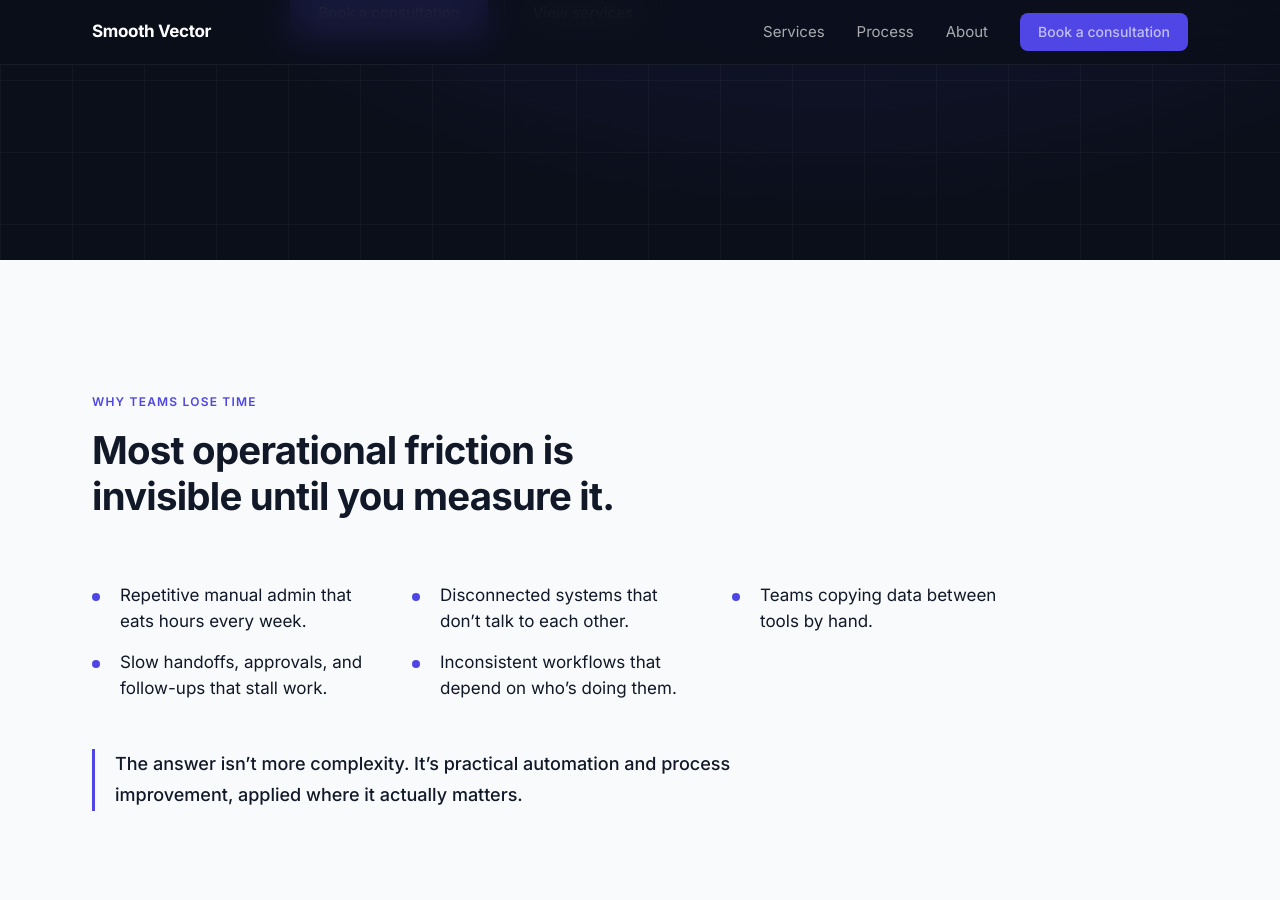
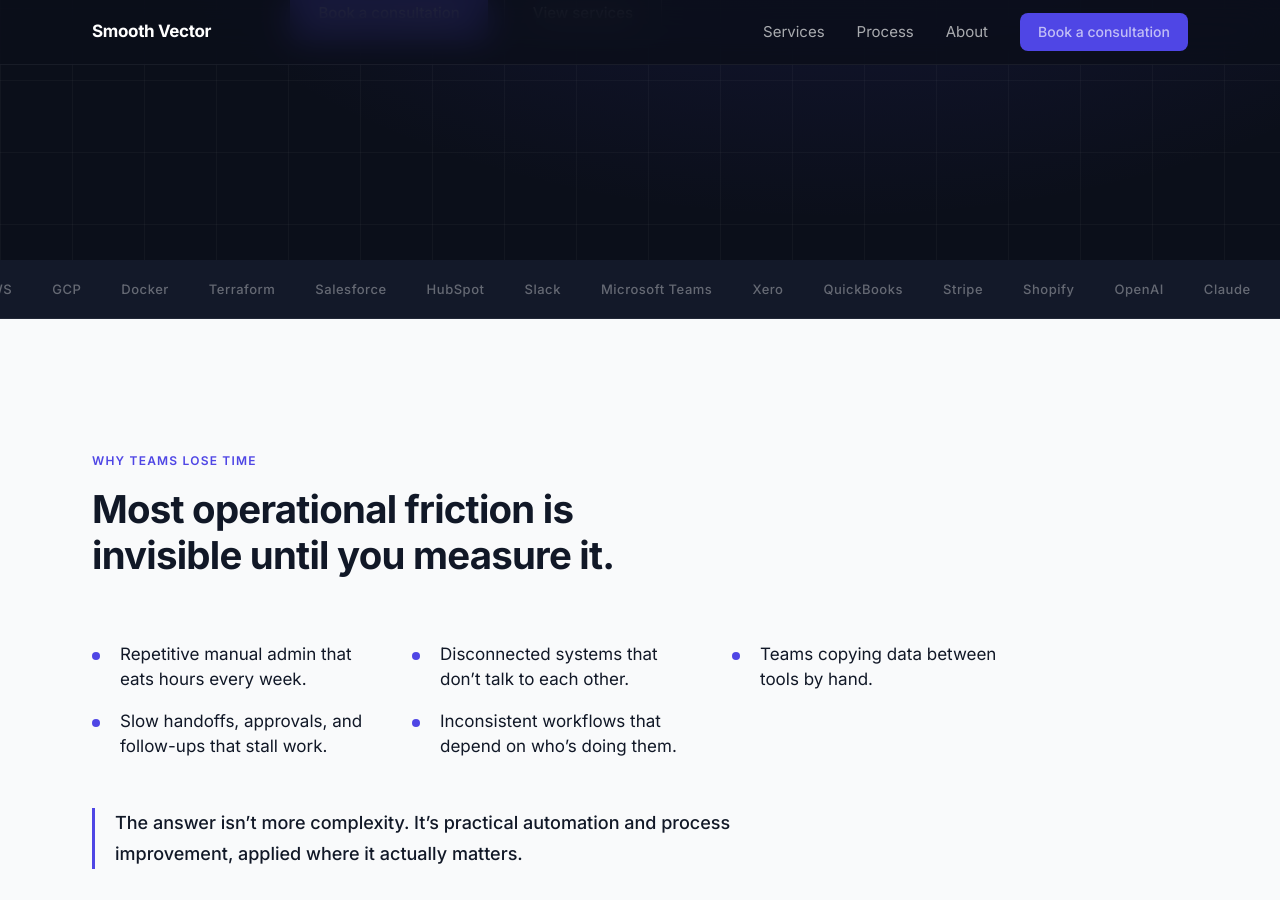
Before and after one commit to Smooth-Vector/smooth-vector, a Jekyll site: the page built from index.html, in a window 1280 px wide and 900 px high, scrolled down 640 px. Built offline with Jekyll 4.4.1, drawn with Linux system fonts in a browser that asks for light colours; some of the changed text lies outside the part shown.

Commit message:
Rework services layout, add tech ribbon, sharpen pricing cards
Split services into two rows (one-off and retainers), move process
section above pricing, add horizontally scrolling tech stack ribbon
below hero, make prices prominent with punchy taglines, and remove
outcome lines from pricing cards.

Co-Authored-By: Claude Opus 4.6 <noreply@anthropic.com>

```diff
--- a/assets/css/main.css
+++ b/assets/css/main.css
@@ -190,6 +190,41 @@ nav {
 }
 
 /* ===========================
+   Tech Ribbon
+   =========================== */
+
+.tech-ribbon {
+  background: var(--dark-2);
+  border-bottom: 1px solid rgba(255, 255, 255, 0.06);
+  overflow: hidden;
+  padding: 1rem 0;
+  white-space: nowrap;
+}
+
+.tech-ribbon-track {
+  display: inline-flex;
+  gap: 2.5rem;
+  animation: ribbon-scroll 40s linear infinite;
+}
+
+.tech-ribbon-track span {
+  font-size: 0.8125rem;
+  font-weight: 500;
+  color: rgba(255, 255, 255, 0.35);
+  letter-spacing: 0.04em;
+  flex-shrink: 0;
+}
+
+@keyframes ribbon-scroll {
+  0% {
+    transform: translateX(0);
+  }
+  100% {
+    transform: translateX(-50%);
+  }
+}
+
+/* ===========================
    Hero
    =========================== */
 
@@ -275,6 +310,21 @@ nav {
   display: grid;
   grid-template-columns: repeat(auto-fit, minmax(256px, 1fr));
   gap: 1.5rem;
+}
+
+.services-grid-half {
+  grid-template-columns: repeat(2, 1fr);
+}
+
+.services-grid-thirds {
+  grid-template-columns: repeat(3, 1fr);
+}
+
+.services-subheading {
+  font-size: 1.125rem;
+  font-weight: 600;
+  color: var(--text-muted);
+  margin: 3rem 0 1.5rem;
 }
 
 .service-card {
@@ -483,16 +533,25 @@ nav {
    =========================== */
 
 .service-card-price {
-  font-size: 1.75rem;
+  font-size: 2.25rem;
   font-weight: 700;
-  color: var(--text);
-  margin-bottom: 0.75rem;
+  color: var(--accent);
+  margin-bottom: 0.5rem;
+  letter-spacing: -0.03em;
+  line-height: 1;
 }
 
 .service-card-price span {
   font-size: 1rem;
   font-weight: 500;
   color: var(--text-muted);
+}
+
+.service-card-tagline {
+  font-size: 0.9375rem;
+  font-weight: 500;
+  color: var(--text);
+  margin-bottom: 0.25rem;
 }
 
 .service-card-featured {
@@ -719,6 +778,11 @@ footer {
     padding: 7rem 0 5rem;
   }
 
+  .services-grid-half,
+  .services-grid-thirds {
+    grid-template-columns: 1fr;
+  }
+
   .about-stats {
     grid-template-columns: 1fr 1fr;
   }
--- a/index.html
+++ b/index.html
@@ -19,6 +19,53 @@ description: Smooth Vector helps SMEs and growing organisations improve efficien
   </div>
 </section>
 
+<!-- Tech Ribbon -->
+<div class="tech-ribbon">
+  <div class="tech-ribbon-track">
+    <span>n8n</span>
+    <span>Zapier</span>
+    <span>Make</span>
+    <span>AWS</span>
+    <span>GCP</span>
+    <span>Docker</span>
+    <span>Terraform</span>
+    <span>Salesforce</span>
+    <span>HubSpot</span>
+    <span>Slack</span>
+    <span>Microsoft Teams</span>
+    <span>Xero</span>
+    <span>QuickBooks</span>
+    <span>Stripe</span>
+    <span>Shopify</span>
+    <span>OpenAI</span>
+    <span>Claude</span>
+    <span>BigQuery</span>
+    <span>Gmail</span>
+    <span>Mailchimp</span>
+    <!-- duplicate for seamless loop -->
+    <span>n8n</span>
+    <span>Zapier</span>
+    <span>Make</span>
+    <span>AWS</span>
+    <span>GCP</span>
+    <span>Docker</span>
+    <span>Terraform</span>
+    <span>Salesforce</span>
+    <span>HubSpot</span>
+    <span>Slack</span>
+    <span>Microsoft Teams</span>
+    <span>Xero</span>
+    <span>QuickBooks</span>
+    <span>Stripe</span>
+    <span>Shopify</span>
+    <span>OpenAI</span>
+    <span>Claude</span>
+    <span>BigQuery</span>
+    <span>Gmail</span>
+    <span>Mailchimp</span>
+  </div>
+</div>
+
 <!-- Problem -->
 <section id="problem" class="problem">
   <div class="container">
@@ -34,84 +81,6 @@ description: Smooth Vector helps SMEs and growing organisations improve efficien
       <li>Inconsistent workflows that depend on who&rsquo;s doing them.</li>
     </ul>
     <p class="problem-closer">The answer isn&rsquo;t more complexity. It&rsquo;s practical automation and process improvement, applied where it actually matters.</p>
-  </div>
-</section>
-
-<!-- Services -->
-<section id="services" class="services">
-  <div class="container">
-    <div class="section-header">
-      <span class="label">What we offer</span>
-      <h2>Clear services. Fixed shape. Real outcomes.</h2>
-      <p>Start with a conversation, move to delivery, and stay supported. Pick what fits or tell us what you need.</p>
-    </div>
-    <div class="services-grid">
-
-      <div class="service-card">
-        <h3>Consultation</h3>
-        <p class="service-card-price">&pound;50</p>
-        <p>A focused 1-hour call to understand your workflows, identify friction, and agree whether automation is the right next step.</p>
-        <ul class="card-includes">
-          <li>1-hour video call</li>
-          <li>&pound;50 deducted from any agreed automation project</li>
-          <li>Honest assessment, no obligation</li>
-        </ul>
-        <p class="card-outcome"><strong>Outcome:</strong> clarity on what to automate first and whether we&rsquo;re a good fit.</p>
-        <a href="https://calendly.com/your-link" class="btn btn-primary" style="margin-top:1rem; width:100%; justify-content:center;">Book on Calendly</a>
-      </div>
-
-      <div class="service-card">
-        <h3>Workflow Automation</h3>
-        <p class="service-card-price">&pound;500</p>
-        <p>A single, clearly defined workflow problem scoped and solved. We collaborate to define the need, then build and deliver the automation.</p>
-        <ul class="card-includes">
-          <li>Up to 1 day of collaborative scoping</li>
-          <li>Automated workflow delivered within 2 weeks</li>
-          <li>Full handover and documentation</li>
-        </ul>
-        <p class="card-outcome"><strong>Outcome:</strong> one clear workflow improved through automation, running and ready to use.</p>
-      </div>
-
-      <div class="service-card">
-        <h3>Starter Retainer</h3>
-        <p class="service-card-price">&pound;200<span>/month</span></p>
-        <p>Lightweight ongoing support for teams with automations already in place.</p>
-        <ul class="card-includes">
-          <li>Up to 2 hours support</li>
-          <li>Minor workflow tweaks and fixes</li>
-          <li>Email support (48hr response)</li>
-        </ul>
-        <p class="card-outcome"><strong>Outcome:</strong> your automations stay healthy without needing in-house expertise.</p>
-      </div>
-
-      <div class="service-card service-card-featured">
-        <span class="label">Most popular</span>
-        <h3>Growth Retainer</h3>
-        <p class="service-card-price">&pound;500<span>/month</span></p>
-        <p>The core offer for teams actively improving their operations through automation.</p>
-        <ul class="card-includes">
-          <li>Up to 5 hours support</li>
-          <li>Workflow improvements and small builds</li>
-          <li>Priority support (24hr response)</li>
-          <li>Monthly optimisation review</li>
-        </ul>
-        <p class="card-outcome"><strong>Outcome:</strong> continuous efficiency gains with a dedicated automation partner.</p>
-      </div>
-
-      <div class="service-card">
-        <h3>Scale Retainer</h3>
-        <p class="service-card-price">&pound;1,000<span>/month</span></p>
-        <p>For organisations ready to invest seriously in operational efficiency and new automation.</p>
-        <ul class="card-includes">
-          <li>Up to 12 hours support</li>
-          <li>New automations and advanced improvements</li>
-          <li>Same-day priority support</li>
-          <li>Monthly strategy and optimisation call</li>
-        </ul>
-        <p class="card-outcome"><strong>Outcome:</strong> a strategic automation capability embedded in your operations.</p>
-      </div>
-
-    </div>
   </div>
 </section>
 
@@ -143,6 +112,84 @@ description: Smooth Vector helps SMEs and growing organisations improve efficien
         <h3>Support</h3>
         <p>Hand over, refine, and optionally continue improving through monthly support.</p>
       </div>
+    </div>
+  </div>
+</section>
+
+<!-- Services -->
+<section id="services" class="services">
+  <div class="container">
+    <div class="section-header">
+      <span class="label">What we offer</span>
+      <h2>Clear services. Fixed shape. Real outcomes.</h2>
+      <p>Start with a conversation, move to delivery, and stay supported. Pick what fits or tell us what you need.</p>
+    </div>
+    <div class="services-grid services-grid-half">
+
+      <div class="service-card">
+        <h3>Consultation</h3>
+        <p class="service-card-price">&pound;50</p>
+        <p class="service-card-tagline">Find the friction. Map the fix.</p>
+        <ul class="card-includes">
+          <li>1-hour video call</li>
+          <li>&pound;50 deducted from any agreed automation project</li>
+          <li>Honest assessment, no obligation</li>
+        </ul>
+        <a href="https://calendly.com/your-link" class="btn btn-primary" style="margin-top:1rem; width:100%; justify-content:center;">Book on Calendly</a>
+      </div>
+
+      <div class="service-card">
+        <h3>Workflow Automation</h3>
+        <p class="service-card-price">&pound;500</p>
+        <p class="service-card-tagline">One workflow. Scoped, built, delivered.</p>
+        <ul class="card-includes">
+          <li>Up to 1 day of collaborative scoping</li>
+          <li>Automated workflow delivered within 2 weeks</li>
+          <li>Full handover and documentation</li>
+        </ul>
+      </div>
+
+    </div>
+
+    <h3 class="services-subheading">Monthly automation support retainers</h3>
+
+    <div class="services-grid services-grid-thirds">
+
+      <div class="service-card">
+        <h3>Starter</h3>
+        <p class="service-card-price">&pound;200<span>/month</span></p>
+        <p class="service-card-tagline">Keep things running smooth.</p>
+        <ul class="card-includes">
+          <li>Up to 2 hours support</li>
+          <li>Minor workflow tweaks and fixes</li>
+          <li>Email support (48hr response)</li>
+        </ul>
+      </div>
+
+      <div class="service-card">
+        <h3>Growth</h3>
+        <p class="service-card-price">&pound;500<span>/month</span></p>
+        <p class="service-card-tagline">Improve, build, repeat.</p>
+        <ul class="card-includes">
+          <li>Up to 5 hours support</li>
+          <li>Workflow improvements and small builds</li>
+          <li>Priority support (24hr response)</li>
+          <li>Monthly optimisation review</li>
+        </ul>
+      </div>
+
+      <div class="service-card">
+        <h3>Scale</h3>
+        <p class="service-card-price">&pound;1,000<span>/month</span></p>
+        <p class="service-card-tagline">Strategic automation, embedded.</p>
+        <ul class="card-includes">
+          <li>Up to 12 hours support</li>
+          <li>New automations and advanced improvements</li>
+          <li>Same-day priority support</li>
+          <li>Monthly strategy and optimisation call</li>
+        </ul>
+      </div>
+
     </div>
   </div>
 </section>
```
